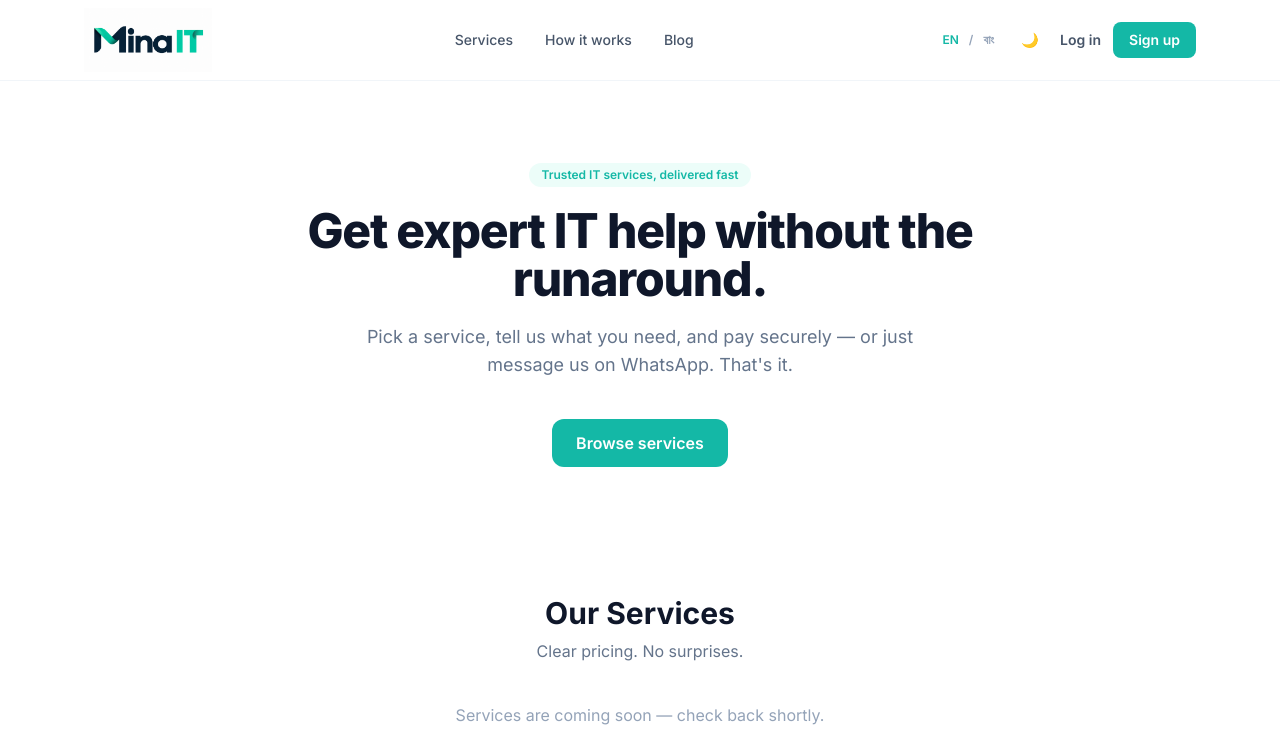
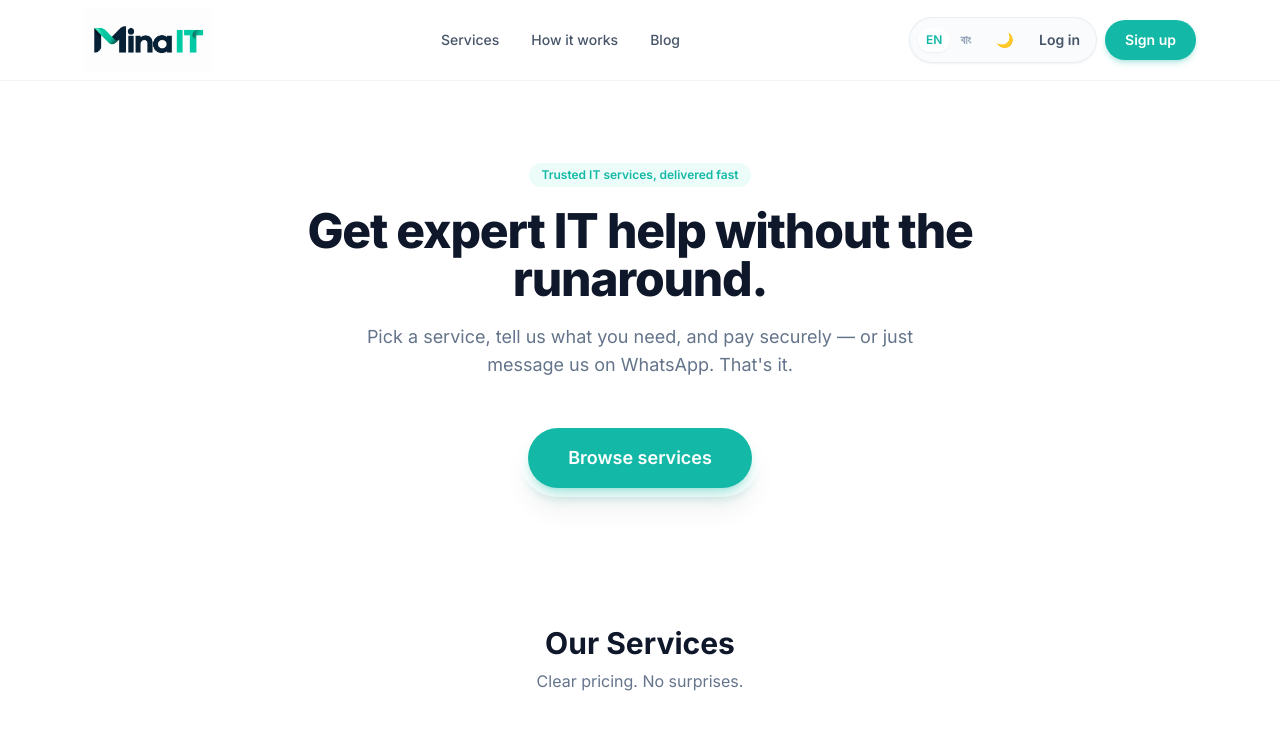
Before and after one commit to theshalim/minait, a FastAPI app: page / in a window 1280 px wide. Shown: the top 736 px of the page. Run offline with FastAPI, Linux system fonts and the light colour scheme; some libraries are stand-ins or nearby versions.

Commit message:
Restyle CTA buttons to a premium glass-pill look
Reworked the hero action row and navbar utility cluster to match a
frosted-glass capsule design: icon-only circular buttons with hover
tooltips (Chat/Schedule) next to one prominent filled pill CTA
(Browse services / Sign up), backdrop-blur + soft shadow throughout.

Co-Authored-By: Claude Sonnet 5 <noreply@anthropic.com>

```diff
--- a/app/templates/index.html
+++ b/app/templates/index.html
@@ -34,21 +34,28 @@
 {% endif %}
 
 <section class="max-w-6xl mx-auto px-5 {{ 'pt-10' if slides else 'pt-6' }} pb-16 text-center">
-  <div class="flex flex-wrap items-center justify-center gap-3">
-    <a href="#services" class="bg-brand text-white px-6 py-3 rounded-xl font-semibold hover:bg-brand-dark transition">
+  <div class="inline-flex items-center gap-2 p-2 rounded-full bg-white/70 dark:bg-slate-900/60 backdrop-blur-xl border border-white/60 dark:border-slate-700/60 shadow-xl shadow-slate-900/5">
+    {% if whatsapp_number %}
+    <a href="https://wa.me/{{ whatsapp_number }}" target="_blank" rel="noopener" title="{{ t('home.chat_with_us') }}"
+       class="group relative w-12 h-12 sm:w-14 sm:h-14 rounded-full bg-white/80 dark:bg-slate-800/80 hover:bg-white dark:hover:bg-slate-800 shadow-sm flex items-center justify-center text-xl transition">
+      💬
+      <span class="pointer-events-none absolute -top-9 left-1/2 -translate-x-1/2 whitespace-nowrap bg-slate-900 text-white text-xs font-medium px-2.5 py-1 rounded-lg opacity-0 group-hover:opacity-100 transition">
+        {{ t('home.chat_with_us') }}
+      </span>
+    </a>
+    <a href="https://wa.me/{{ whatsapp_number }}?text={{ ('Hi ' ~ site_name ~ '! I would like to schedule a call to discuss my IT needs.') | urlencode }}"
+       target="_blank" rel="noopener" title="{{ t('home.schedule_call') }}"
+       class="group relative w-12 h-12 sm:w-14 sm:h-14 rounded-full bg-white/80 dark:bg-slate-800/80 hover:bg-white dark:hover:bg-slate-800 shadow-sm flex items-center justify-center text-xl transition">
+      📅
+      <span class="pointer-events-none absolute -top-9 left-1/2 -translate-x-1/2 whitespace-nowrap bg-slate-900 text-white text-xs font-medium px-2.5 py-1 rounded-lg opacity-0 group-hover:opacity-100 transition">
+        {{ t('home.schedule_call') }}
+      </span>
+    </a>
+    {% endif %}
+    <a href="#services"
+       class="bg-brand text-white px-7 sm:px-10 py-3.5 sm:py-4 rounded-full font-semibold text-base sm:text-lg hover:bg-brand-dark shadow-lg shadow-brand/30 transition">
       {{ t('home.browse_services') }}
     </a>
-    {% if whatsapp_number %}
-    <a href="https://wa.me/{{ whatsapp_number }}" target="_blank" rel="noopener"
-       class="border border-slate-200 dark:border-slate-700 px-6 py-3 rounded-xl font-semibold text-slate-700 dark:text-slate-200 hover:border-brand hover:text-brand transition">
-      💬 {{ t('home.chat_with_us') }}
-    </a>
-    <a href="https://wa.me/{{ whatsapp_number }}?text={{ ('Hi ' ~ site_name ~ '! I would like to schedule a call to discuss my IT needs.') | urlencode }}"
-       target="_blank" rel="noopener"
-       class="border border-slate-200 dark:border-slate-700 px-6 py-3 rounded-xl font-semibold text-slate-700 dark:text-slate-200 hover:border-brand hover:text-brand transition">
-      📅 {{ t('home.schedule_call') }}
-    </a>
-    {% endif %}
   </div>
 
   {% if stats %}
--- a/app/templates/partials/navbar.html
+++ b/app/templates/partials/navbar.html
@@ -8,32 +8,35 @@
       <a href="/#how-it-works" class="hover:text-brand">{{ t('nav.how_it_works') }}</a>
       <a href="/blog" class="hover:text-brand">{{ t('nav.blog') }}</a>
     </nav>
-    <div class="flex items-center gap-3 text-sm font-semibold">
-      <!-- Language switch -->
-      <div class="hidden sm:flex items-center gap-1 text-xs font-semibold text-slate-400">
+    <div class="flex items-center gap-2 text-sm font-semibold">
+      <!-- Utility pill: language + theme + (if logged in) admin/dashboard/logout -->
+      <div class="flex items-center gap-1 p-1 rounded-full bg-slate-50/80 dark:bg-slate-900/60 backdrop-blur border border-slate-200/70 dark:border-slate-700/60 shadow-sm">
+        <div class="hidden sm:flex items-center gap-0.5 text-xs font-semibold text-slate-400 px-1">
           <a href="/set-lang/en?next={{ request.url.path | urlencode }}"
-           class="px-1.5 py-0.5 rounded {{ 'text-brand' if lang == 'en' else 'hover:text-slate-600 dark:hover:text-slate-200' }}">EN</a>
-        <span>/</span>
+             class="px-2 py-1 rounded-full {{ 'bg-white dark:bg-slate-800 text-brand shadow-sm' if lang == 'en' else 'hover:text-slate-600 dark:hover:text-slate-200' }}">EN</a>
           <a href="/set-lang/bn?next={{ request.url.path | urlencode }}"
-           class="px-1.5 py-0.5 rounded {{ 'text-brand' if lang == 'bn' else 'hover:text-slate-600 dark:hover:text-slate-200' }}">বাং</a>
+             class="px-2 py-1 rounded-full {{ 'bg-white dark:bg-slate-800 text-brand shadow-sm' if lang == 'bn' else 'hover:text-slate-600 dark:hover:text-slate-200' }}">বাং</a>
         </div>
 
-      <!-- Theme toggle -->
         <button type="button" id="theme-toggle" aria-label="Toggle dark mode"
-              class="w-9 h-9 flex items-center justify-center rounded-lg text-slate-500 dark:text-slate-300 hover:bg-slate-100 dark:hover:bg-slate-800 transition">
+                class="w-9 h-9 flex items-center justify-center rounded-full text-slate-500 dark:text-slate-300 hover:bg-white dark:hover:bg-slate-800 transition">
           <span class="dark:hidden">🌙</span>
           <span class="hidden dark:inline">☀️</span>
         </button>
 
         {% if user %}
           {% if user.is_admin %}
-          <a href="/admin" class="text-slate-600 dark:text-slate-300 hover:text-brand">{{ t('nav.admin') }}</a>
+            <a href="/admin" class="px-3 py-2 rounded-full text-slate-600 dark:text-slate-300 hover:bg-white dark:hover:bg-slate-800 hover:text-brand transition">{{ t('nav.admin') }}</a>
           {% endif %}
-        <a href="/dashboard" class="text-slate-600 dark:text-slate-300 hover:text-brand">{{ t('nav.dashboard') }}</a>
-        <a href="/logout" class="text-slate-400 hover:text-red-500">{{ t('nav.logout') }}</a>
+          <a href="/dashboard" class="px-3 py-2 rounded-full text-slate-600 dark:text-slate-300 hover:bg-white dark:hover:bg-slate-800 hover:text-brand transition">{{ t('nav.dashboard') }}</a>
+          <a href="/logout" class="px-3 py-2 rounded-full text-slate-400 hover:bg-white dark:hover:bg-slate-800 hover:text-red-500 transition">{{ t('nav.logout') }}</a>
         {% else %}
-        <a href="/login" class="text-slate-600 dark:text-slate-300 hover:text-brand">{{ t('nav.login') }}</a>
-        <a href="/signup" class="bg-brand text-white px-4 py-2 rounded-lg hover:bg-brand-dark transition">{{ t('nav.signup') }}</a>
+          <a href="/login" class="px-3 py-2 rounded-full text-slate-600 dark:text-slate-300 hover:bg-white dark:hover:bg-slate-800 hover:text-brand transition">{{ t('nav.login') }}</a>
+        {% endif %}
+      </div>
+
+      {% if not user %}
+      <a href="/signup" class="bg-brand text-white px-5 py-2.5 rounded-full hover:bg-brand-dark shadow-md shadow-brand/25 transition">{{ t('nav.signup') }}</a>
       {% endif %}
     </div>
   </div>
```
Lines whose indentation alone changed are shown as unchanged.
